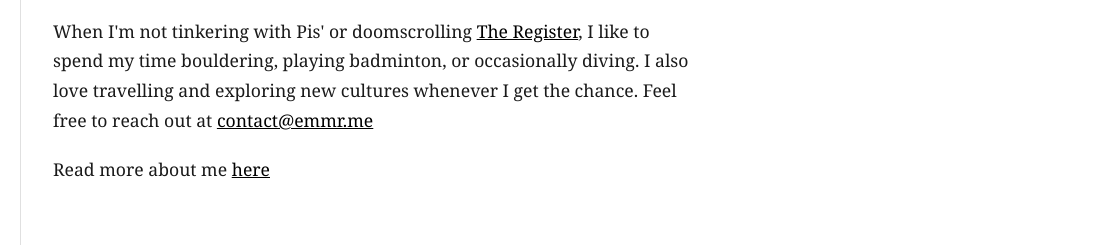
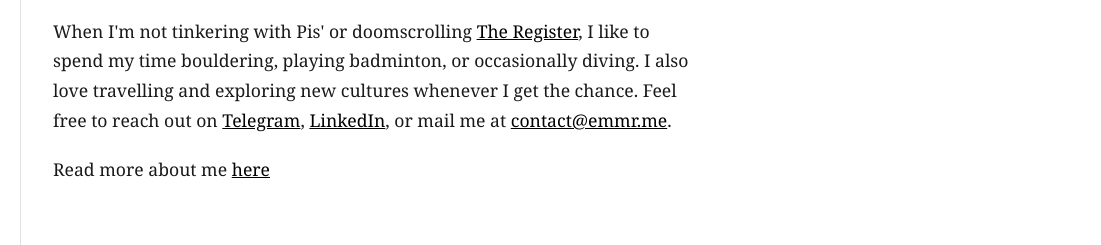
Before and after one commit to chaoticsponge/MySite, a plain HTML site: page index.html in a window 1280 px wide. Shown: the part 549-794 px from the top of the page, 179-1280 px from the left. Drawn offline with Linux system fonts and the light colour scheme.

Commit message:
Updated index socials

```diff
--- a/index.html
+++ b/index.html
@@ -64,7 +64,7 @@
         When I'm not tinkering with Pis' or doomscrolling
         <a href="https://www.theregister.com" target="_blank" rel="noopener noreferrer">The Register</a>,
         I like to spend my time bouldering, playing badminton, or occasionally diving.
-        I also love travelling and exploring new cultures whenever I get the chance. Feel free to reach out at <a href="mailto:contact@emmr.me" title="Email">contact@emmr.me</a>
+        I also love travelling and exploring new cultures whenever I get the chance. Feel free to reach out on <a href="https://t.me/spongier" title="Telegram">Telegram</a>, <a href="https://linkedin.com/in/emmrod19" title="LinkedIn">LinkedIn</a>, or mail me at <a href="mailto:contact@emmr.me" title="Email">contact@emmr.me</a>.
       </p>
       <p>Read more about me <a href="AboutMe.html">here</a></p>
 </details>
```
